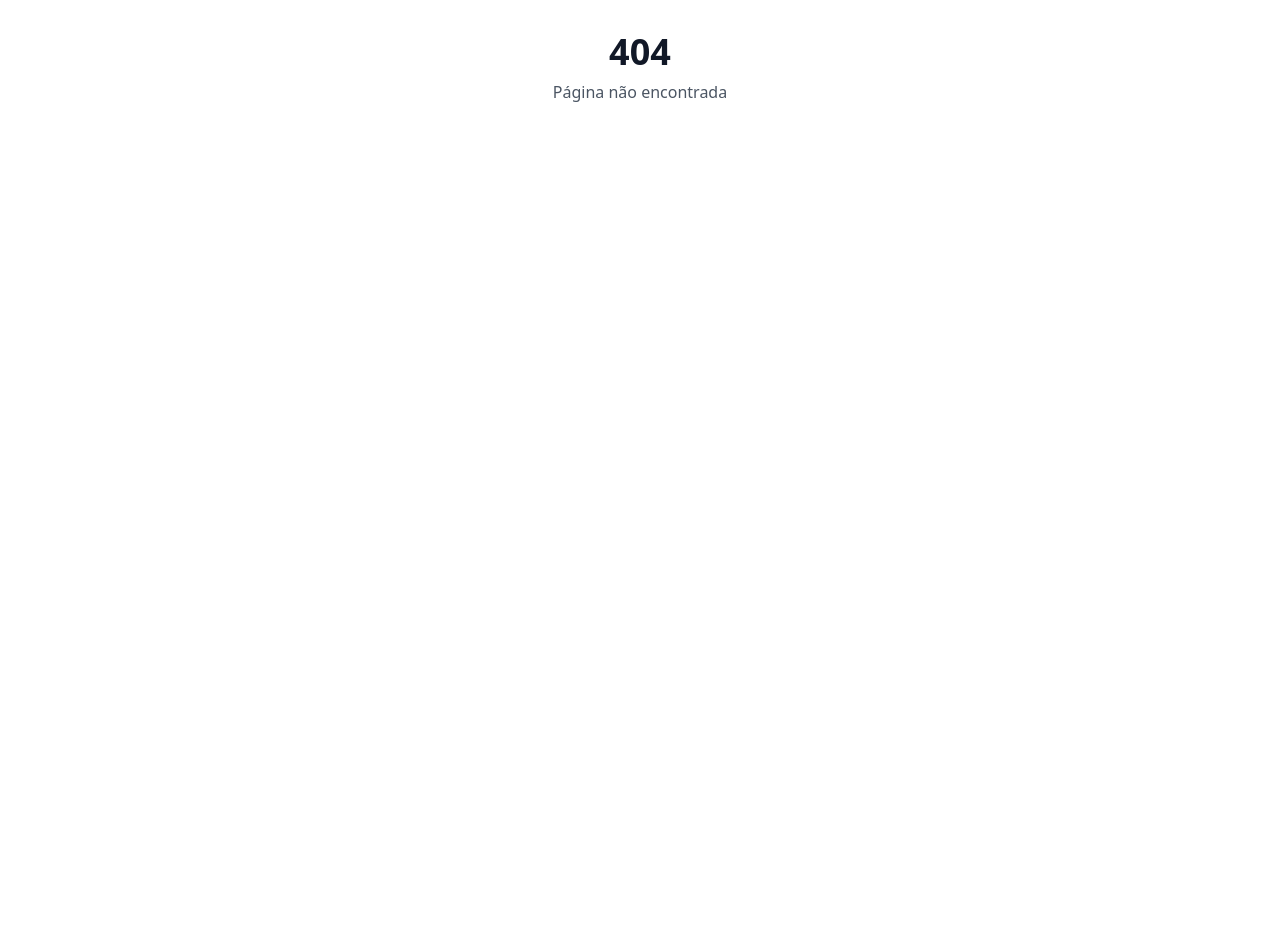
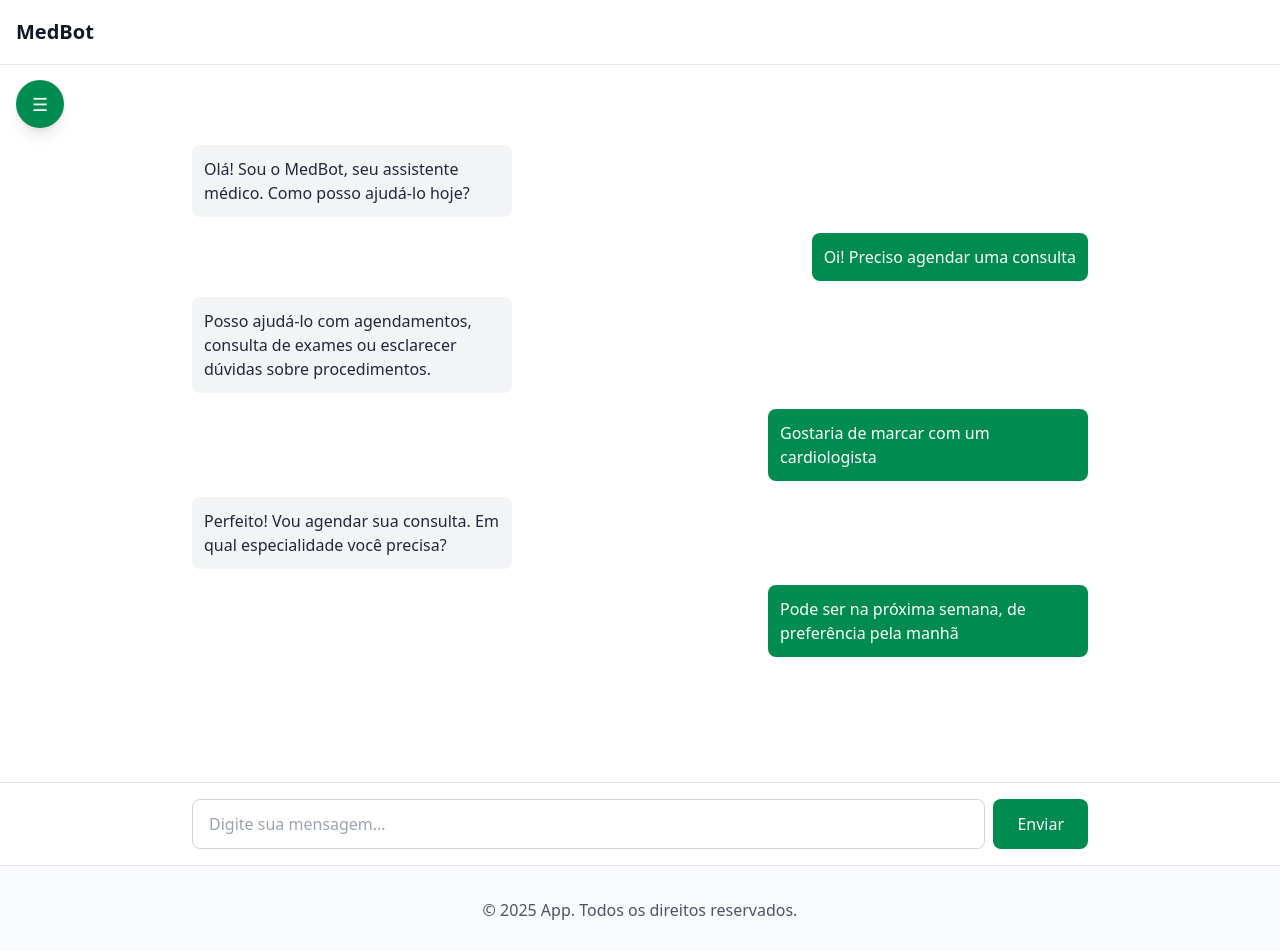
Before and after one commit to LucMazarJR/hackathon-2025, a React (Vite) app in the folder frontend/: page /1/chat in a window 1280 px wide. Before the commit this address had no page. Shown: the top 951 px of the page. Before the commit the page ends 800 px from the top, so only its background shows below. Built offline with nearby package versions, Linux system fonts and the light colour scheme.

Commit message:
feat: pagina do chat

```diff
--- a/frontend/src/App.tsx
+++ b/frontend/src/App.tsx
@@ -2,6 +2,7 @@ import { BrowserRouter, Route, Routes } from 'react-router-dom'
 import Layout from './components/layout/Layout'
 import Home from './pages/Home'
 import Login from './pages/Login'
+import Chat from './pages/Chat'
 import NotFound from './pages/NotFound'
 
 function App() {
@@ -10,6 +11,7 @@ function App() {
       <Routes>
         <Route path='/' element={<Layout />}>
           <Route index element={<Home />} />
+          <Route path='/:id/chat' element={<Chat />} />
           <Route path='/login' element={<Login />} />
         </Route>
         <Route path='*' element={<NotFound />} />
--- /dev/null
+++ b/frontend/src/components/layout/ChatSidebar.tsx
@@ -0,0 +1,75 @@
+import { useState, useEffect } from 'react'
+
+interface ChatSidebarProps {
+  isOpen: boolean
+  onClose: () => void
+}
+
+export default function ChatSidebar({ isOpen, onClose }: ChatSidebarProps) {
+  const [isClosing, setIsClosing] = useState(false)
+  const [shouldRender, setShouldRender] = useState(false)
+  const [isOpening, setIsOpening] = useState(false)
+
+  useEffect(() => {
+    if (isOpen) {
+      setShouldRender(true)
+      setIsClosing(false)
+      setIsOpening(true)
+      const timer = setTimeout(() => setIsOpening(false), 50)
+      return () => clearTimeout(timer)
+    } else if (shouldRender) {
+      setIsClosing(true)
+      const timer = setTimeout(() => {
+        setShouldRender(false)
+        setIsClosing(false)
+      }, 300)
+      return () => clearTimeout(timer)
+    }
+  }, [isOpen, shouldRender])
+
+  if (!shouldRender) return null
+
+  const handleClose = () => {
+    onClose()
+  }
+
+  return (
+    <>
+      {/* Overlay */}
+      <div
+        className={`fixed inset-0 bg-black bg-opacity-50 z-40 transition-opacity duration-200 ${
+          isClosing ? 'opacity-0' : 'opacity-100'
+        }`}
+        onClick={handleClose}
+      />
+
+      {/* Menu */}
+      <div className={`fixed left-0 top-0 h-full w-80 bg-white shadow-lg z-50 p-4 transform transition-transform duration-300 ease-out ${
+        isClosing ? '-translate-x-full' : isOpening ? '-translate-x-full' : 'translate-x-0'
+      }`}>
+        <div className="flex items-center justify-between mb-6">
+          <h2 className="text-xl font-semibold text-gray-900">Menu</h2>
+          <button
+            onClick={handleClose}
+            className="p-2 hover:bg-gray-100 rounded-lg transition-colors"
+          >
+            ✕
+          </button>
+        </div>
+
+        {/* Menu Items */}
+        <div className="space-y-2">
+          <button className="w-full text-left p-3 hover:bg-gray-100 rounded-lg transition-colors">
+            Nova Conversa
+          </button>
+          <button className="w-full text-left p-3 hover:bg-gray-100 rounded-lg transition-colors">
+            Histórico
+          </button>
+          <button className="w-full text-left p-3 hover:bg-gray-100 rounded-lg transition-colors">
+            Configurações
+          </button>
+        </div>
+      </div>
+    </>
+  )
+}
--- /dev/null
+++ b/frontend/src/components/layout/message.tsx
@@ -0,0 +1,28 @@
+import type { ReactNode } from "react"
+
+interface messageProps{
+    children: ReactNode
+    orientation: "left" | "right"
+}
+
+const messageOrientation = {
+    left: "justify-start",
+    right: "justify-end "
+}
+
+const messageColor = {
+    left: "bg-gray-100 text-gray-800",
+    right: "bg-primary text-white"
+}
+
+
+
+export default function Message({children, orientation}: messageProps){
+    return(
+        <div className={`w-full flex ${messageOrientation[orientation]} mb-4`}>
+            <div className={`${messageColor[orientation]} min-w-16 max-w-xs p-3 rounded-lg break-words`}>
+                {children}
+            </div>
+        </div>
+    )
+}
--- a/frontend/src/index.css
+++ b/frontend/src/index.css
@@ -17,3 +17,31 @@
     min-height: 100dvh;
   }
 }
+
+@layer utilities {
+  .animate-fade-in {
+    animation: fadeIn 0.2s ease-out;
+  }
+
+  .animate-slide-in {
+    animation: slideIn 0.3s ease-out;
+  }
+
+  @keyframes fadeIn {
+    from {
+      opacity: 0;
+    }
+    to {
+      opacity: 1;
+    }
+  }
+
+  @keyframes slideIn {
+    from {
+      transform: translateX(-100%);
+    }
+    to {
+      transform: translateX(0);
+    }
+  }
+}
--- /dev/null
+++ b/frontend/src/pages/Chat.tsx
@@ -0,0 +1,66 @@
+import { useState } from 'react'
+import ChatSidebar from '../components/layout/ChatSidebar'
+import Message from '../components/layout/message'
+
+export default function Chat() {
+  const [isMenuOpen, setIsMenuOpen] = useState(false)
+
+  const messages = [
+    { id: 1, type: 'chat', message: 'Olá! Sou o MedBot, seu assistente médico. Como posso ajudá-lo hoje?' },
+    { id: 2, type: 'usr', message: 'Oi! Preciso agendar uma consulta' },
+    { id: 3, type: 'chat', message: 'Posso ajudá-lo com agendamentos, consulta de exames ou esclarecer dúvidas sobre procedimentos.' },
+    { id: 4, type: 'usr', message: 'Gostaria de marcar com um cardiologista' },
+    { id: 5, type: 'chat', message: 'Perfeito! Vou agendar sua consulta. Em qual especialidade você precisa?' },
+    { id: 6, type: 'usr', message: 'Pode ser na próxima semana, de preferência pela manhã' }
+  ]
+
+  return (
+    <div className="min-h-screen bg-white flex">
+      {/* Sidebar Modal */}
+      <ChatSidebar
+        isOpen={isMenuOpen}
+        onClose={() => setIsMenuOpen(false)}
+      />
+
+      {/* Fixed Menu Button */}
+      <button
+        onClick={() => setIsMenuOpen(true)}
+        className="fixed top-20 left-4 z-30 w-12 h-12 bg-primary text-white rounded-full shadow-lg hover:bg-green-700 transition-colors flex items-center justify-center"
+      >
+        <span className="text-lg">☰</span>
+      </button>
+
+      {/* Main Chat Area */}
+      <div className="flex-1 flex flex-col">
+        {/* Messages Area */}
+        <div className="flex-1 p-4 pt-20 overflow-y-auto">
+          <div className="max-w-4xl mx-auto">
+            {messages.map((msg) => (
+              <Message
+                key={msg.id}
+                orientation={msg.type === 'chat' ? 'left' : 'right'}
+              >
+                {msg.message}
+              </Message>
+            ))}
+
+          </div>
+        </div>
+
+        {/* Input Area */}
+        <div className="border-t border-gray-200 p-4">
+          <div className="max-w-4xl mx-auto flex gap-2">
+            <input
+              type="text"
+              placeholder="Digite sua mensagem..."
+              className="flex-1 px-4 py-3 border border-gray-300 rounded-lg focus:ring-2 focus:ring-green-500 focus:border-green-500 outline-none"
+            />
+            <button className="bg-primary text-white px-6 py-3 rounded-lg hover:bg-green-700 transition-colors">
+              Enviar
+            </button>
+          </div>
+        </div>
+      </div>
+    </div>
+  )
+}
```
